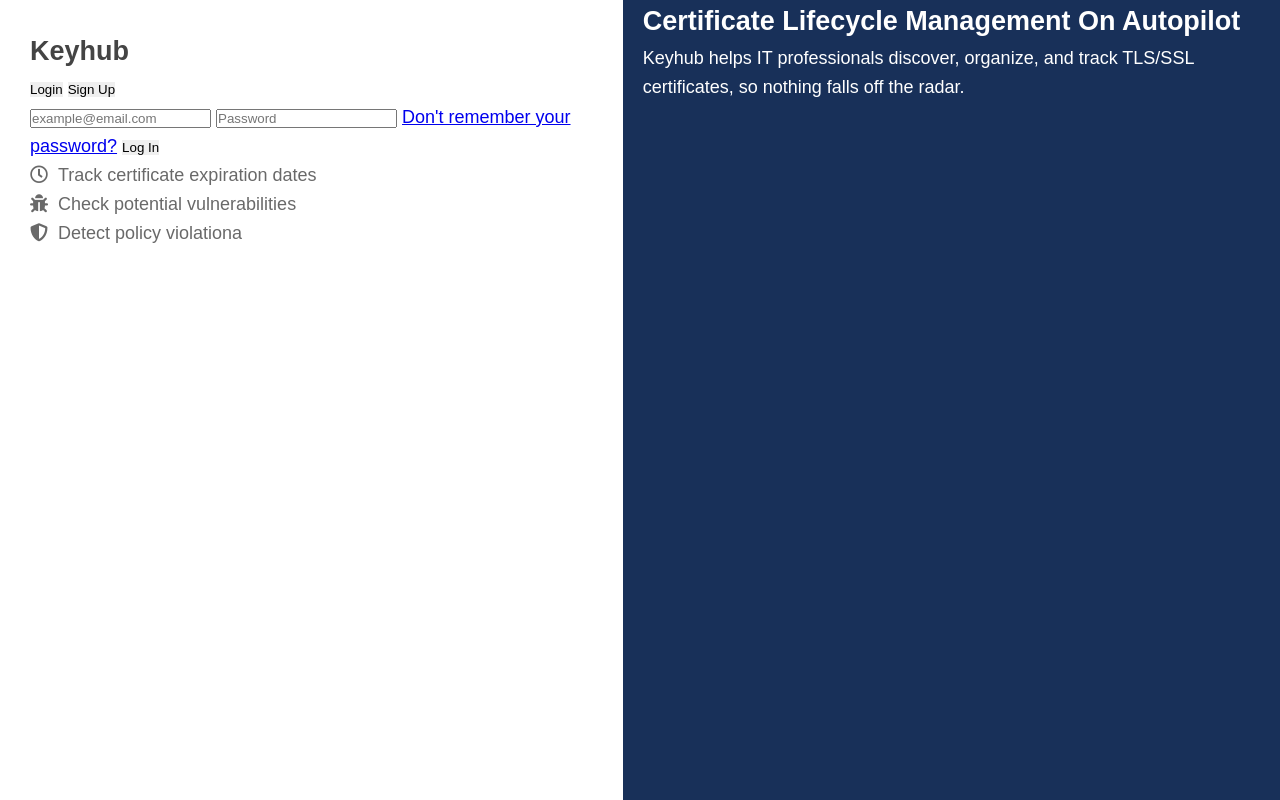
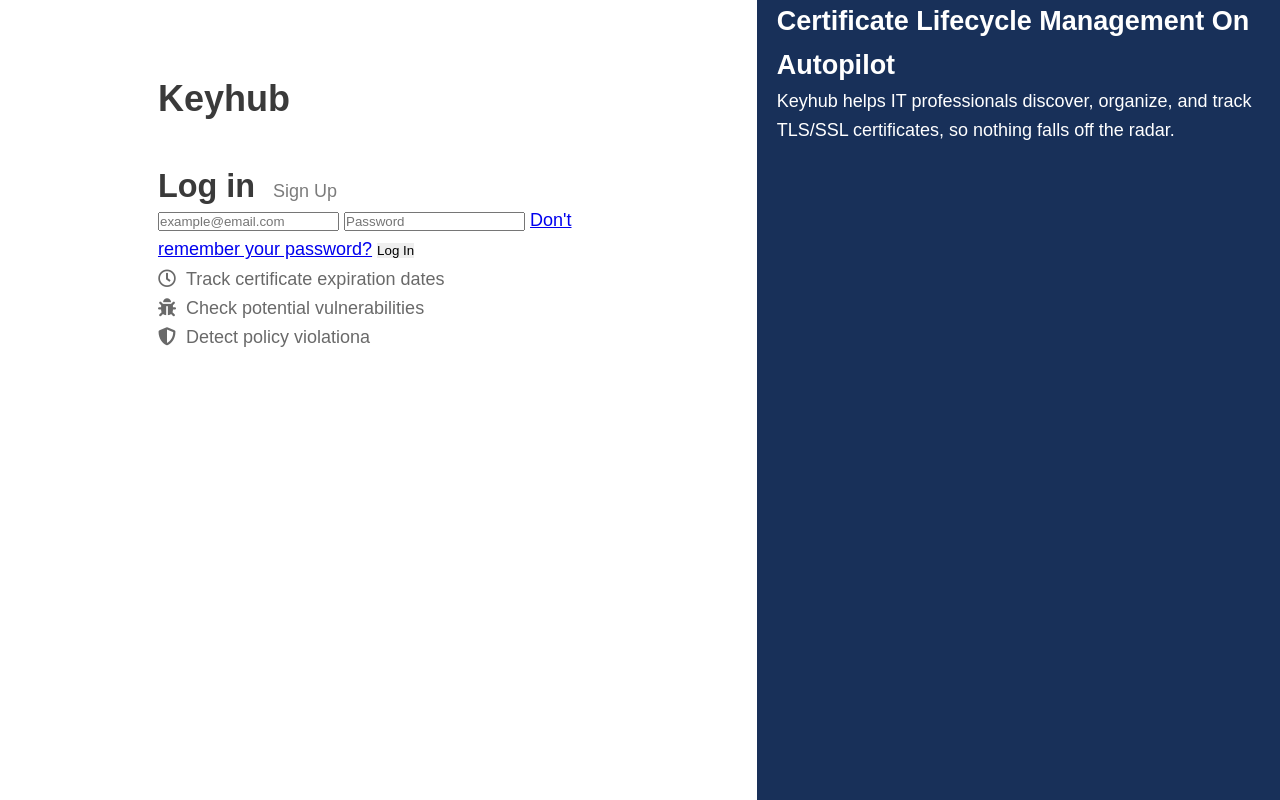
Before and after one commit to jhbforlife/pivot-login-page, a plain HTML site: page index.html in a window 1280 px wide. Drawn offline with Linux system fonts and the light colour scheme.

Commit message:
commit to deploy

```diff
--- a/index.html
+++ b/index.html
@@ -16,8 +16,8 @@
           </header>
           <section class="login-form">
             <form>
-              <button class="btn active">Login</button>
-              <button class="btn in-active">Sign Up</button>
+              <button class="btn-active">Log in</button>
+              <button class="btn-in-active">Sign Up</button>
               <fieldset>
                 <input type="text" placeholder="example@email.com">
                 <input type="password" placeholder="Password">
--- a/style.css
+++ b/style.css
@@ -20,6 +20,13 @@ body {
   display: flex;
 }
 
+h1 {
+    margin: 5vh 0;
+    color: #252525;
+    opacity: 90%;
+    font-size: 2rem;
+}
+
 fieldset,
 button {
   border: 0;
@@ -30,6 +37,23 @@ button {
   min-width: 500px;
   height: 100%;
   padding: 30px;
+  margin: 0 10vw;
+}
+
+.btn-active {
+    color: #252525;
+    opacity: 90%;
+    font-size: 1.8rem;
+    font-weight: bold;
+    background-color: transparent;
+}
+
+.btn-in-active {
+    color: #252525;
+    opacity: 60%;
+    font-size: 1rem;
+    background-color: transparent;
+    margin-left: 1vw;
 }
 
 ul {
```
